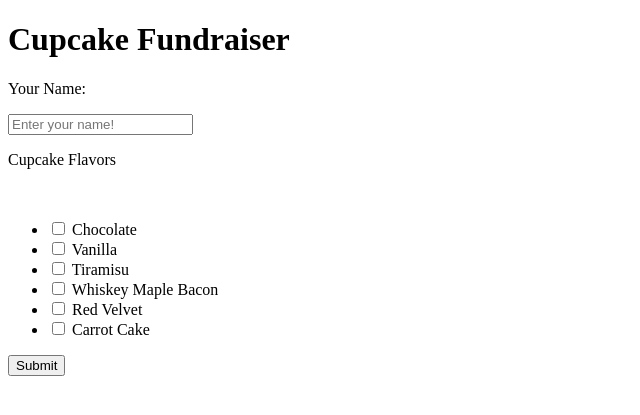
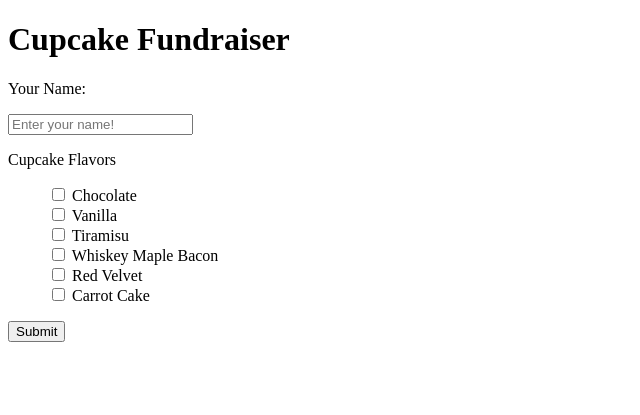
Before and after one commit to SGTWaffles-F34/cupcakes, a PHP site: page / in a window 1280 px wide. Shown: the top 415 px of the page, without its empty margins (0-640 px from the left). Run offline with PHP 8.4, Linux system fonts and the light colour scheme.

Commit message:
fixed form styling

```diff
--- a/index.php
+++ b/index.php
@@ -15,9 +15,8 @@
 <input type="text" id="name" placeholder="Enter your name!" name="name">
     <br>
     <p>Cupcake Flavors</p>
-    <br>
 
-    <ul>
+    <ul style="list-style-type: none">
         <li><input type="checkbox" name="flavor[]"> Chocolate</li>
         <li><input type="checkbox" name="flavor[]"> Vanilla</li>
         <li><input type="checkbox" name="flavor[]"> Tiramisu</li>
```
